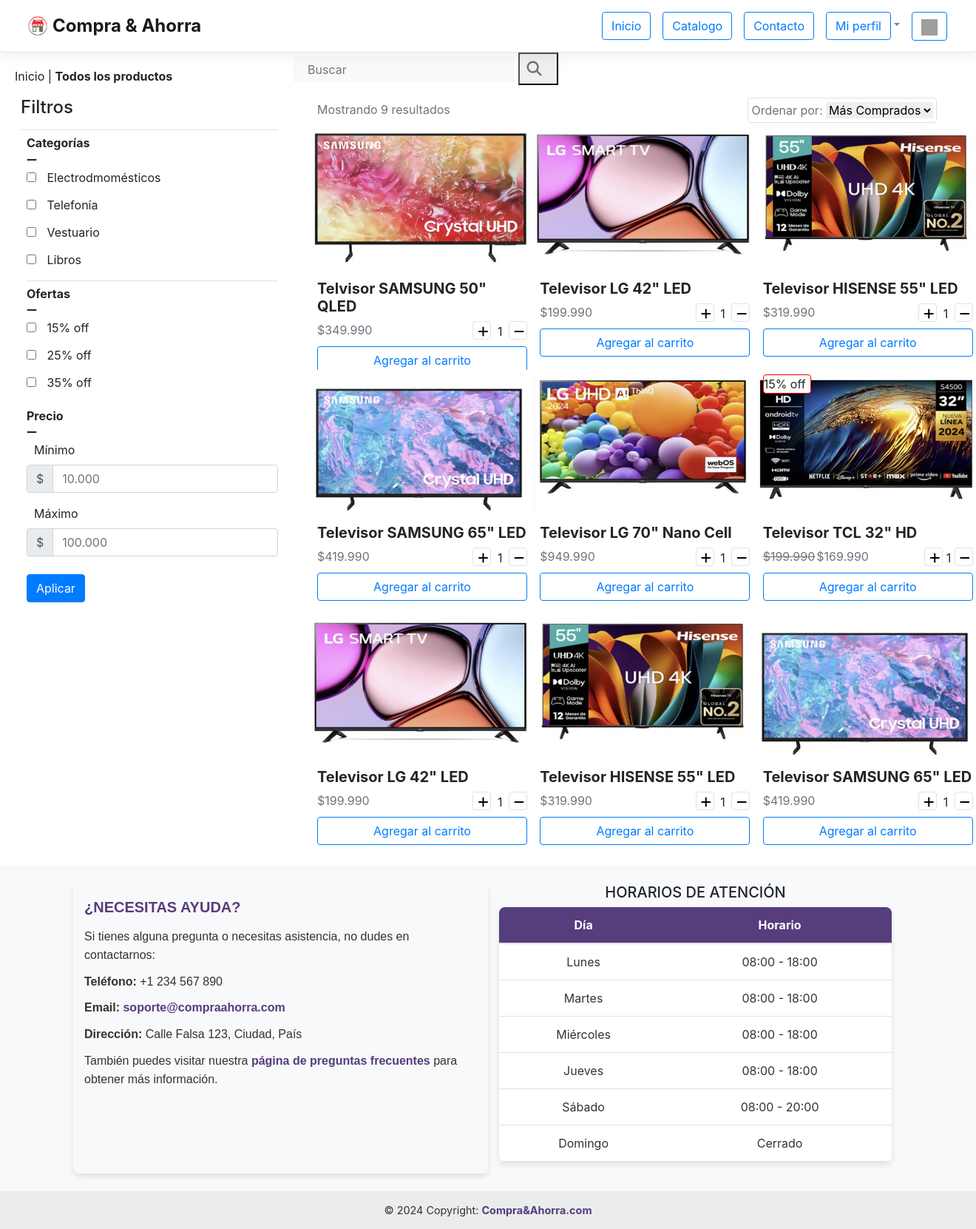
After one commit to YhonV/architecture_project, a Django app: page /catalogo/ in a window 1320 px wide. The commit adds this page. Shown: the whole page at 74% size. Run offline with Django 5.2, Linux system fonts and the light colour scheme; some libraries are stand-ins or nearby versions; grey boxes are pictures that could not be loaded.

Commit message:
agrego catalogo

```diff
--- /dev/null
+++ b/web_project/static/css/catalogo.css
@@ -0,0 +1,301 @@
+* {
+    box-sizing: border-box
+}
+
+#search {
+    outline: none;
+    border: none;
+    display: inline-block
+}
+.fa-search {
+    font-size: 20px;
+    padding: 10px;
+    margin-bottom: 3px;
+    padding-right: 20px
+}
+
+.form-group {
+    margin-bottom: 5px
+}
+
+label {
+    padding-left: 10px
+}
+
+.form-group:last-child {
+    margin-bottom: 0
+}
+
+h6 {
+    margin-bottom: 0px
+}
+
+#sort {
+    outline: none;
+    border: none
+}
+
+.card-body {
+    padding: 8px
+}
+
+.sign {
+    width: 25px;
+    height: 25px
+}
+
+.discount {
+    border: 1px solid rgb(255, 0, 0);
+    border-radius: 5px;
+    width: 65px;
+    position: absolute;
+    top: 2%
+}
+
+@media(min-width:1200px) {
+    #search {
+        width: 300px;
+        padding: 5px;
+        padding-left: 20px
+    }
+
+    .text {
+        display: none
+    }
+
+    #sidebar {
+        width: 30%;
+        padding: 20px;
+        float: left
+    }
+
+    #products {
+        width: 70%;
+        padding: 10px;
+        margin: 0;
+        float: right
+    }
+
+    .card {
+        width: 300px;
+        height: 330px;
+        border: none
+    }
+
+    .card-img-top {
+        width: 295px;
+        height: 200px;
+        border-radius: 10px
+    }
+
+    del {
+        padding-right: 2px
+    }
+
+    .filter,
+    #mobile-filter {
+        display: none
+    }
+}
+
+@media(min-width:992px) and (max-width:1199px) {
+    #search {
+        width: 300px;
+        padding: 5px;
+        padding-left: 20px
+    }
+
+    .text {
+        display: none
+    }
+
+    #sidebar {
+        width: 30%;
+        padding: 20px;
+        float: left
+    }
+
+    #products {
+        width: 70%;
+        padding: 10px;
+        margin: 0;
+        float: right
+    }
+
+    .card {
+        width: 200px;
+        height: 330px;
+        border: none
+    }
+
+    .card-img-top {
+        width: 200px;
+        height: 200px;
+        border-radius: 10px
+    }
+
+    .fa-plus,
+    .fa-minus {
+        font-size: 12px
+    }
+
+    .sign {
+        height: 25px
+    }
+
+    .price {
+        width: 99px
+    }
+
+    .filter,
+    #mobile-filter {
+        display: none
+    }
+}
+
+@media(min-width:768px) and (max-width:991px) {
+    #search {
+        width: 300px;
+        padding: 5px;
+        padding-left: 20px
+    }
+
+    .text {
+        display: none
+    }
+
+    #sidebar {
+        width: 35%;
+        padding: 20px;
+        float: left
+    }
+
+    #products {
+        width: 65%;
+        padding: 10px;
+        margin: 0;
+        float: right
+    }
+
+    .card {
+        border: none
+    }
+
+    .filter,
+    #mobile-filter {
+        display: none
+    }
+}
+
+@media(min-width:576px) and (max-width:767px) {
+    .text {
+        display: none
+    }
+
+    #search {
+        width: 240px;
+        padding: 5px;
+        padding-left: 20px
+    }
+
+    .fa-search {
+        padding: 3px;
+        font-size: 18px
+    }
+
+    #sidebar {
+        width: 40%;
+        padding: 20px;
+        float: left
+    }
+
+    #products {
+        width: 60%;
+        padding: 10px;
+        margin: 0;
+        float: right
+    }
+
+    .card {
+        border: none
+    }
+
+    #off {
+        padding-left: 2px
+    }
+
+    #sorting span,
+    #res {
+        font-size: 14px
+    }
+
+    .filter,
+    #mobile-filter {
+        display: none
+    }
+}
+
+/* Ocultar el checkbox pero mantenerlo funcional */
+.filter-toggle {
+    display: none;
+}
+
+@media(max-width: 575px) {
+    #sidebar {
+        display: none;
+    }
+
+    .filter {
+        margin-left: 70%;
+        margin-top: 2%;
+        z-index: 100;
+    }
+
+    /* Estilos para el botón */
+    .filter label.btn {
+        padding: 5px 10px;
+        font-size: 14px;
+        cursor: pointer;
+        display: block;
+        border-radius: 10px;
+        transition: all 0.3s ease;
+    }
+
+    /* Cambiar estilo del botón cuando está activo */
+    .filter-toggle:checked + .filter label.btn {
+        color: white;
+    }
+
+    /* Contenedor de filtros móvil */
+    .mobile-filter {
+        display: none;
+        background-color: #fff;
+        border: 1px solid #ddd;
+        padding: 15px;
+        margin-bottom: 15px;
+        width: 100%;
+        position: relative;
+        z-index: 99;
+    }
+
+    /* Mostrar filtros cuando el checkbox está marcado */
+    .filter-toggle:checked ~ .mobile-filter {
+        display: block;
+    }
+
+    .mobile-filter-content {
+        padding: 10px;
+    }
+
+    .mobile-filter .form-group {
+        margin-bottom: 10px;
+    }
+}
+
+/* Ocultar versión móvil en escritorio */
+@media(min-width: 576px) {
+    .mobile-filter,
+    .filter {
+        display: none;
+    }
+}
--- /dev/null
+++ b/web_project/templates/catalogo.html
@@ -0,0 +1,231 @@
+{% extends "template.html" %}
+{% load static %}
+
+
+{% block content %}
+
+<link rel="stylesheet" href="{% static 'css/catalogo.css'%}">
+
+
+<input type="text" id="search" class="bg-light" placeholder="Buscar">
+<button class="fa fa-search text-muted"></button>
+
+<input type="checkbox" id="filter-toggle" class="filter-toggle">
+<div class="filter">
+    <label for="filter-toggle" class="btn btn-outline-primary d-flex justify-content-center">
+        Filtros<span class="fa fa-filter pl-1"></span>
+    </label>
+</div>
+<div class="mobile-filter">
+    <div class="mobile-filter-content">
+        <p class="pl-sm-0 pl-2"> Inicio | <b>Todos los productos</b></p>
+        <div class="border-bottom pb-2 ml-2">
+            <h4 id="burgundy">Filtros</h4>
+        </div>
+        <div class="py-2 border-bottom ml-3">
+            <h6 class="font-weight-bold">Categorías</h6>
+            <div id="orange"><span class="fa fa-minus"></span></div>
+            <form>
+                <div class="form-group"> <input type="checkbox" id="electro"> <label for="artisan">Electrodmomésticos</label> </div>
+                <div class="form-group"> <input type="checkbox" id="telefonia"> <label for="breakfast">Telefonía</label> </div>
+                <div class="form-group"> <input type="checkbox" id="vestuario"> <label for="healthy">Vestuario</label> </div>
+                <div class="form-group"> <input type="checkbox" id="libros"> <label for="healthy">Libros</label> </div>
+            </form>
+        </div>
+
+        <div class="py-2 ml-3">
+            <h6 class="font-weight-bold">Ofertas</h6>
+            <div id="orange"><span class="fa fa-minus"></span></div>
+            <form>
+                <div class="form-group"> <input type="checkbox" id="15off"> <label for="15off">15% off</label> </div>
+                <div class="form-group"> <input type="checkbox" id="25off"> <label for="25off" id="off">25% off</label> </div>
+                <div class="form-group"> <input type="checkbox" id="25off"> <label for="35off" id="off">35% off</label> </div>
+            </form>
+        </div>
+        <div class="py-2 ml-3">
+            <h6 class="font-weight-bold">Precio</h6>
+            <div id="orange"><span class="fa fa-minus"></span></div>
+            <label for="min">Mínimo</label>
+            <div class="input-group mb-3">
+                <span class="input-group-text">$</span>
+                <input type="text" class="form-control" aria-label="Monto en pesos (con punto)" placeholder="10.000" id="precio_min" name="precio_min">
+            </div>
+            <label for="max">Máximo</label>
+            <div class="input-group">
+                <span class="input-group-text">$</span>
+                <input type="text" class="form-control" aria-label="Monto en pesos (con punto)" placeholder="100.000" id="precio_max" name="precio_max">
+            </div>
+            <br>
+            <button id="btn-aplicar" style="margin-bottom: 10px;" type="button" class="btn btn-primary">Aplicar</button>
+        </div>
+    </div>
+</div>
+<!-- Sidebar filter section -->
+<section id="sidebar">
+    <p> Inicio | <b>Todos los productos</b></p>
+    <div class="border-bottom pb-2 ml-2">
+        <h4 id="burgundy">Filtros</h4>
+    </div>
+    <div class="py-2 border-bottom ml-3">
+        <h6 class="font-weight-bold">Categorías</h6>
+        <div id="orange"><span class="fa fa-minus"></span></div>
+        <form>
+            <div class="form-group"> <input type="checkbox" id="electro"> <label for="artisan">Electrodmomésticos</label> </div>
+            <div class="form-group"> <input type="checkbox" id="telefonia"> <label for="breakfast">Telefonía</label> </div>
+            <div class="form-group"> <input type="checkbox" id="vestuario"> <label for="healthy">Vestuario</label> </div>
+            <div class="form-group"> <input type="checkbox" id="libros"> <label for="healthy">Libros</label> </div>
+        </form>
+    </div>
+
+    <div class="py-2 ml-3">
+        <h6 class="font-weight-bold">Ofertas</h6>
+        <div id="orange"><span class="fa fa-minus"></span></div>
+        <form>
+            <div class="form-group"> <input type="checkbox" id="15off"> <label for="15off">15% off</label> </div>
+            <div class="form-group"> <input type="checkbox" id="25off"> <label for="25off" id="off">25% off</label> </div>
+            <div class="form-group"> <input type="checkbox" id="25off"> <label for="35off" id="off">35% off</label> </div>
+        </form>
+    </div>
+
+    <div class="py-2 ml-3">
+        <h6 class="font-weight-bold">Precio</h6>
+        <div id="orange"><span class="fa fa-minus"></span></div>
+        <label for="min">Mínimo</label>
+        <div class="input-group mb-3">
+            <span class="input-group-text">$</span>
+            <input type="text" class="form-control" aria-label="Monto en pesos (con punto)" placeholder="10.000" id="precio_min" name="precio_min">
+        </div>
+        <label for="max">Máximo</label>
+        <div class="input-group">
+            <span class="input-group-text">$</span>
+            <input type="text" class="form-control" aria-label="Monto en pesos (con punto)" placeholder="100.000" id="precio_max" name="precio_max">
+        </div>
+        <br>
+        <button id="btn-aplicar" style="margin-bottom: 10px;" type="button" class="btn btn-primary">Aplicar</button>
+    </div>
+</section>
+<!-- products section -->
+<section id="products">
+    <div class="container">
+        <div class="d-flex flex-row">
+            <div class="text-muted m-2" id="res">Mostrando 9 resultados</div>
+            <div class="ml-auto mr-lg-4">
+                <div id="sorting" class="border rounded p-1 m-1"> <span class="text-muted">Ordenar por:</span> <select name="sort" id="sort">
+                        <option value="popularity"><b>Más Comprados</b></option>
+                        <option value="prcie"><b>Precio</b></option>
+                        <option value="rating"><b>Calificaciones</b></option>
+                    </select> </div>
+            </div>
+        </div>
+        <div class="row">
+            <div class="col-lg-4 col-md-6 col-sm-10 offset-md-0 offset-sm-1">
+                <div class="card"> <img class="card-img-top" src="{% static 'img/tv1.jpg' %}">
+                    <div class="card-body">
+                        <h5><b>Telvisor SAMSUNG 50" QLED</b> </h5>
+                        <div class="d-flex flex-row my-2">
+                            <div class="text-muted">$349.990</div>
+                            <div class="ml-auto"> <button class="border rounded bg-white sign"><span class="fa fa-plus" id="orange"></span></button> <span class="px-sm-1">1</span> <button class="border rounded bg-white sign"><span class="fa fa-minus" id="orange"></span></button> </div>
+                        </div> <button class="btn btn-outline-primary d-flex justify-content-center w-100 rounded my-2">Agregar al carrito</button>
+                    </div>
+                </div>
+            </div>
+            <div class="col-lg-4 col-md-6 col-sm-10 offset-md-0 offset-sm-1">
+                <div class="card"> <img class="card-img-top" src="{% static 'img/tv2.jpg' %}">
+                    <div class="card-body">
+                        <h5><b>Televisor LG 42" LED</b> </h5>
+                        <div class="d-flex flex-row my-2">
+                            <div class="text-muted">$199.990</div>
+                            <div class="ml-auto"> <button class="border rounded bg-white sign"><span class="fa fa-plus" id="orange"></span></button> <span class="px-sm-1">1</span> <button class="border rounded bg-white sign"><span class="fa fa-minus" id="orange"></span></button> </div>
+                        </div> <button class="btn btn-outline-primary d-flex justify-content-center tn w-100 rounded my-2">Agregar al carrito</button>
+                    </div>
+                </div>
+            </div>
+            <div class="col-lg-4 col-md-6 col-sm-10 offset-md-0 offset-sm-1">
+                <div class="card"> <img class="card-img-top" src="{% static 'img/tv3.jpg' %}">
+                    <div class="card-body">
+                        <h5><b>Televisor HISENSE 55" LED</b> </h5>
+                        <div class="d-flex flex-row my-2">
+                            <div class="text-muted">$319.990</div>
+                            <div class="ml-auto"> <button class="border rounded bg-white sign"><span class="fa fa-plus" id="orange"></span></button> <span class="px-sm-1">1</span> <button class="border rounded bg-white sign"><span class="fa fa-minus" id="orange"></span></button> </div>
+                        </div> <button class="btn btn-outline-primary d-flex justify-content-center w-100 rounded my-2">Agregar al carrito</button>
+                    </div>
+                </div>
+            </div>
+            <div class="col-lg-4 col-md-6 col-sm-10 offset-md-0 offset-sm-1">
+                <div class="card"> <img class="card-img-top" src="{% static 'img/tv4.jpg' %}">
+                    <div class="card-body">
+                        <h5><b>Televisor SAMSUNG 65" LED</b> </h5>
+                        <div class="d-flex flex-row my-2">
+                            <div class="text-muted">$419.990</div>
+                            <div class="ml-auto"> <button class="border rounded bg-white sign"><span class="fa fa-plus" id="orange"></span></button> <span class="px-sm-1">1</span> <button class="border rounded bg-white sign"><span class="fa fa-minus" id="orange"></span></button> </div>
+                        </div> <button class="btn btn-outline-primary d-flex justify-content-center w-100 rounded my-2">Agregar al carrito</button>
+                    </div>
+                </div>
+            </div>
+            <div class="col-lg-4 col-md-6 col-sm-10 offset-md-0 offset-sm-1">
+                <div class="card"> <img class="card-img-top" src="{% static 'img/tv5.jpg' %}">
+                    <div class="card-body">
+                        <h5><b>Televisor LG 70" Nano Cell</b> </h5>
+                        <div class="d-flex flex-row my-2">
+                            <div class="text-muted">$949.990</div>
+                            <div class="ml-auto"> <button class="border rounded bg-white sign"><span class="fa fa-plus" id="orange"></span></button> <span class="px-sm-1">1</span> <button class="border rounded bg-white sign"><span class="fa fa-minus" id="orange"></span></button> </div>
+                        </div> <button class="btn btn-outline-primary d-flex justify-content-center w-100 rounded my-2">Agregar al carrito</button>
+                    </div>
+                </div>
+            </div>
+            <div class="col-lg-4 col-md-6 col-sm-10 offset-md-0 offset-sm-1">
+                <div class="card d-relative"> <img class="card-img-top" src="{% static 'img/tv6.jpg' %}">
+                    <div class="card-body">
+                        <h5><b>Televisor TCL 32" HD</b> </h5>
+                        <div class="rounded bg-white discount" id="orange">15% off</div>
+                        <div class="d-flex flex-row my-2">
+                            <div class="text-muted price"><del>$199.990</del>$169.990</div>
+                            <div class="ml-auto"> <button class="border rounded bg-white sign"><span class="fa fa-plus" id="orange"></span></button> <span>1</span> <button class="border rounded bg-white sign"><span class="fa fa-minus" id="orange"></span></button> </div>
+                        </div> <button class="btn btn-outline-primary d-flex justify-content-center w-100 rounded my-2">Agregar al carrito</button>
+                    </div>
+                </div>
+            </div>
+
+            <div class="col-lg-4 col-md-6 col-sm-10 offset-md-0 offset-sm-1">
+                <div class="card"> <img class="card-img-top" src="{% static 'img/tv2.jpg' %}">
+                    <div class="card-body">
+                        <h5><b>Televisor LG 42" LED</b> </h5>
+                        <div class="d-flex flex-row my-2">
+                            <div class="text-muted">$199.990</div>
+                            <div class="ml-auto"> <button class="border rounded bg-white sign"><span class="fa fa-plus" id="orange"></span></button> <span class="px-sm-1">1</span> <button class="border rounded bg-white sign"><span class="fa fa-minus" id="orange"></span></button> </div>
+                        </div> <button class="btn btn-outline-primary d-flex justify-content-center tn w-100 rounded my-2">Agregar al carrito</button>
+                    </div>
+                </div>
+            </div>
+            <div class="col-lg-4 col-md-6 col-sm-10 offset-md-0 offset-sm-1">
+                <div class="card"> <img class="card-img-top" src="{% static 'img/tv3.jpg' %}">
+                    <div class="card-body">
+                        <h5><b>Televisor HISENSE 55" LED</b> </h5>
+                        <div class="d-flex flex-row my-2">
+                            <div class="text-muted">$319.990</div>
+                            <div class="ml-auto"> <button class="border rounded bg-white sign"><span class="fa fa-plus" id="orange"></span></button> <span class="px-sm-1">1</span> <button class="border rounded bg-white sign"><span class="fa fa-minus" id="orange"></span></button> </div>
+                        </div> <button class="btn btn-outline-primary d-flex justify-content-center w-100 rounded my-2">Agregar al carrito</button>
+                    </div>
+                </div>
+            </div>
+            <div class="col-lg-4 col-md-6 col-sm-10 offset-md-0 offset-sm-1">
+                <div class="card"> <img class="card-img-top" src="{% static 'img/tv4.jpg' %}">
+                    <div class="card-body">
+                        <h5><b>Televisor SAMSUNG 65" LED</b> </h5>
+                        <div class="d-flex flex-row my-2">
+                            <div class="text-muted">$419.990</div>
+                            <div class="ml-auto"> <button class="border rounded bg-white sign"><span class="fa fa-plus" id="orange"></span></button> <span class="px-sm-1">1</span> <button class="border rounded bg-white sign"><span class="fa fa-minus" id="orange"></span></button> </div>
+                        </div> <button class="btn btn-outline-primary d-flex justify-content-center w-100 rounded my-2">Agregar al carrito</button>
+                    </div>
+                </div>
+            </div>
+
+        </div>
+    </div>
+</section>
+
+<div style="clear: both;"></div>
+<!-- Agregar al final del body si no los tienes ya -->
+<script src="https://cdn.jsdelivr.net/npm/@popperjs/core@2.11.6/dist/umd/popper.min.js"></script>
+<script src="https://cdn.jsdelivr.net/npm/bootstrap@5.3.0/dist/js/bootstrap.min.js"></script>
+{% endblock content %}
--- a/web_project/templates/template.html
+++ b/web_project/templates/template.html
@@ -9,6 +9,9 @@
     <link rel="stylesheet" href="{% static 'css/contact.css' %}">
     <link rel="stylesheet" href="https://cdnjs.cloudflare.com/ajax/libs/font-awesome/6.5.1/css/all.min.css">
     <link href="https://cdn.jsdelivr.net/npm/bootstrap@5.3.3/dist/css/bootstrap.min.css" rel="stylesheet" integrity="sha384-QWTKZyjpPEjISv5WaRU9OFeRpok6YctnYmDr5pNlyT2bRjXh0JMhjY6hW+ALEwIH" crossorigin="anonymous">
+    <link href="//maxcdn.bootstrapcdn.com/bootstrap/4.1.1/css/bootstrap.min.css" rel="stylesheet" id="bootstrap-css">
+    <script src="//maxcdn.bootstrapcdn.com/bootstrap/4.1.1/js/bootstrap.min.js"></script>
+    <script src="//cdnjs.cloudflare.com/ajax/libs/jquery/3.2.1/jquery.min.js"></script>
 </head>
 <body>
     <script src="https://cdn.jsdelivr.net/npm/bootstrap@5.3.3/dist/js/bootstrap.bundle.min.js" integrity="sha384-YvpcrYf0tY3lHB60NNkmXc5s9fDVZLESaAA55NDzOxhy9GkcIdslK1eN7N6jIeHz" crossorigin="anonymous"></script>
@@ -27,7 +30,7 @@
                         <a class="nav-link active" aria-current="page" href="/"><button type="button" class="btn btn-outline-primary">Inicio</button></a>
                     </li>
                     <li class="nav-item">
-                        <a class="nav-link" href="#"><button type="button" class="btn btn-outline-primary">Catalogo</button></a>
+                        <a class="nav-link" href="{% url 'catalogo' %}"><button type="button" class="btn btn-outline-primary">Catalogo</button></a>
                     </li>
                     <li class="nav-item">
                         <a class="nav-link" href="{% url 'contact' %}" tabindex="-1" aria-disabled="true"><button type="button" class="btn btn-outline-primary">Contacto</button></a>
@@ -71,7 +74,7 @@
                   <p>También puedes visitar nuestra <a href="#">página de preguntas frecuentes</a> para obtener más información.</p>
               </div>
               <div class="col-lg-6 col-md-12 mb-4 mb-md-0">
-                  <h5 class="text-uppercase">Conoce nuestros horarios de atención</h5>
+                  <h5 class="text-uppercase"> horarios de atención</h5>
                   <table class="table table-hover">
                       <thead>
                           <tr>
@@ -102,7 +105,7 @@
                           </tr>
                           <tr>
                               <td>Domingo</td>
-                              <td>No atención a público</td>
+                              <td>Cerrado</td>
                           </tr>
                       </tbody>
                   </table>
--- a/web_project/urls.py
+++ b/web_project/urls.py
@@ -4,4 +4,5 @@
 urlpatterns = [
     path("", views.inicio, name="index"),
     path("contact/", views.contact, name="contact"),
+    path("catalogo/", views.catalogo, name="catalogo"),
 ]
--- a/web_project/views.py
+++ b/web_project/views.py
@@ -4,8 +4,8 @@
 def inicio(request):
     return render(request, 'index.html')
 
-def navbar(request):
-    return render(request, 'navbar.html')
-
 def contact(request):
     return render(request, 'contact.html')
+
+def catalogo(request):
+    return render(request, 'catalogo.html')
```
Also changed, not shown: web_project/static/css/index.css (+28 -3 lines), web_project/templates/index.html (+32 -4 lines), web_project/static/img/freeDelivery.png (added), web_project/static/img/tv1.jpg (added), web_project/static/img/tv2.jpg (added), web_project/static/img/tv3.jpg (added), web_project/static/img/tv4.jpg (added), web_project/static/img/tv5.jpg (added), web_project/static/img/tv6.jpg (added).
